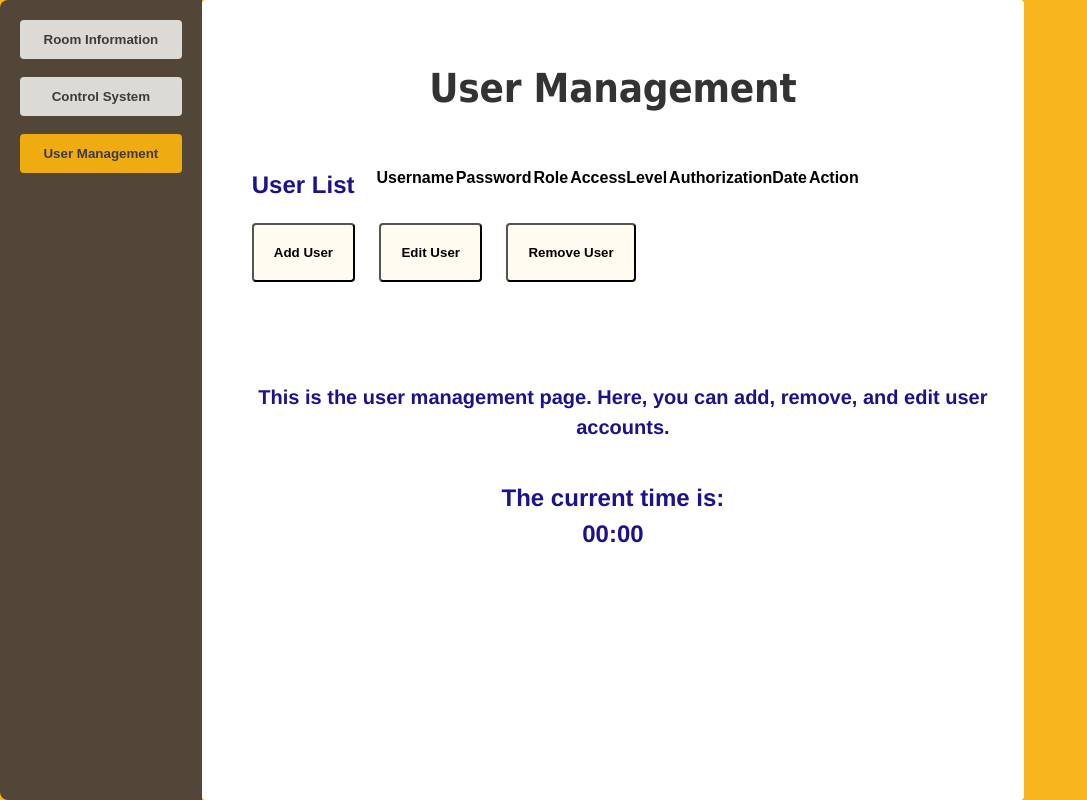
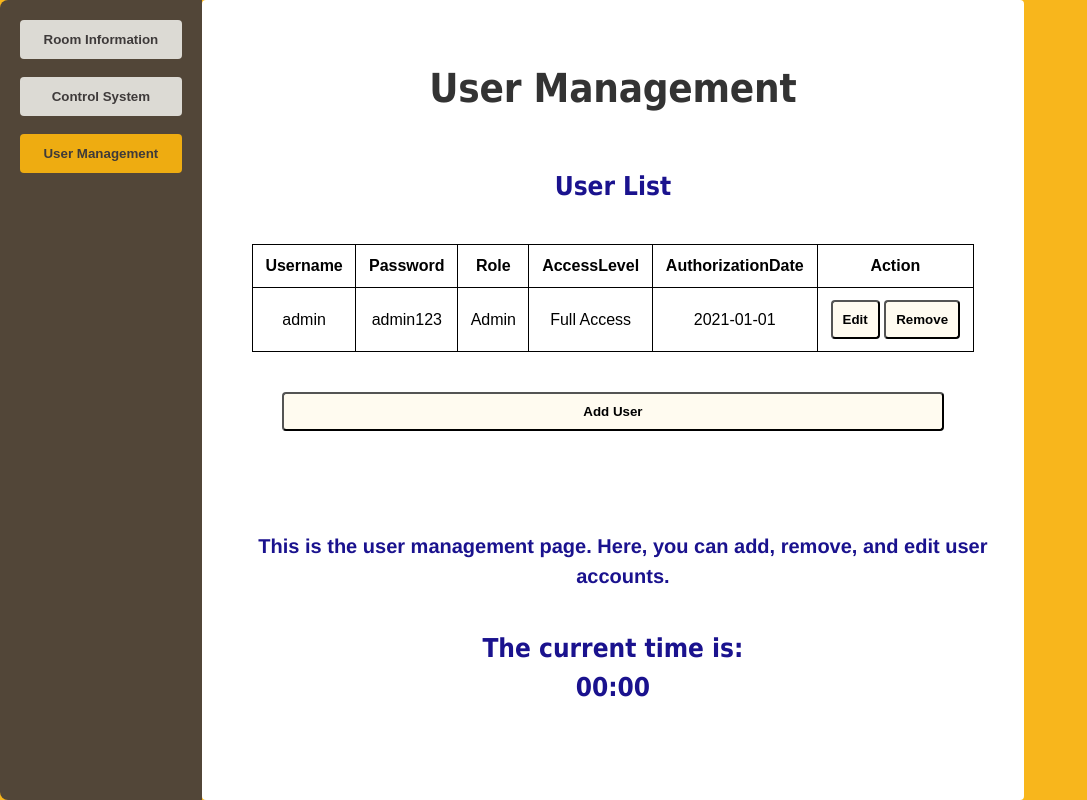
Before and after one commit to BUPTxiaoxu/mini-term, a Django app: template miniterm/templates/frontend/User-management/user-management.html in a window 1280 px wide. Shown: the whole page, without its empty margins (0-1087 px from the left). Run offline with Django 5.2, Linux system fonts and the light colour scheme; the template is opened without the code that fills it, so the values that code supplies are empty.

Commit message:
front-end

```diff
--- a/miniterm/templates/frontend/User-management/user-management-style.css
+++ b/miniterm/templates/frontend/User-management/user-management-style.css
@@ -63,8 +63,12 @@ body{
 }
 
 .info-container {
-    position: relative;
-    z-index: 1;
+    /* position: relative; */
+    /* z-index: 1; */
+    /* display: flex;
+    flex-direction: column;
+    justify-content: center;
+    align-items: center; */
     background: #fff;
     padding: 30px;
     border-radius: 4px;
@@ -90,13 +94,22 @@ p {
 
     unicode-bidi: isolate;
 }
-.info-container table {
-    list-style: none;
-    display: flex;
+table {
+    border-collapse: collapse;
+    width: 100%;
+    margin-top: 20px;
+}
+
+th, td {
     text-align: center;
-    margin-left: -20px;
-    margin-right: 20px;
-    padding-inline-start: 40px;
+    padding: 12px;
+    border: 1px solid black;
+}
+
+.info-container h2{
+    font-weight: 600;
+    font-size: 26px;
+    font-family: Tahoma;
 }
 
 .info-container button  {
@@ -105,17 +118,33 @@ p {
     flex: 1;
     background: #fffbf0;
     border-radius: 4px;
-    margin-left: 20px;
-    padding: 20px;
+    cursor: pointer;
+    padding: 10px;
     font-weight: bold;
     text-align: center;
 }
+button:hover{
+    background-color:#eae0cabe;
+    color: black;
+}
+/* button:active, */
 
+.button-container{
+    display: flex;
+    justify-content: center;
+    margin-top: 10px;
+}
+.button-container button{
+    margin-top: 10px;
+    margin-right: 50px;
+    margin-left: 50px;
+}
 .user-list-container{
     width: 100%;
     background-color: #ffffffd2;
     padding: 20px;
     display: flex;
+    flex-direction: column;
     border-radius: 0 8px 8px 0;
     text-align: center;
 }
--- a/miniterm/templates/frontend/User-management/user-management.html
+++ b/miniterm/templates/frontend/User-management/user-management.html
@@ -17,7 +17,9 @@
             <h1 class="title">User Management</h1><br>
 
             <div class="user-list-container">
+
                 <h2 style="text-align: center;">User List</h2><br>
+                <div class="table-container">
                     <table id="user-list">
                         <thead>
                             <tr>
@@ -28,21 +30,30 @@
                                 <th>AuthorizationDate</th>
                                 <th>Action</th>
                             </tr>
+                            <tr>
+                                <td>admin</td>
+                                <td>admin123</td>
+                                <td>Admin</td>
+                                <td>Full Access</td>
+                                <td>2021-01-01</td>
+                                <td><button class="edit-user-btn">Edit</button> <button class="remove-user-btn">Remove</button></td>
+                            </tr>
                         </thead>
                         <tbody>
                         </tbody>
                     </table>
                 </div>
+            </div>
             <div class="button-container">
                 <button id="add-user-btn" class="add-user-container">
                     <span>Add User</span>
                 </button>
-                <button id="edit-user-btn" class="edit-user-container">
+                <!-- <button id="edit-user-btn" class="edit-user-container">
                     <span>Edit User</span>
                 </button>
                 <button id="remove-user-btn" class="remove-user-container">
                     <span>Remove User</span>
-                </button>
+                </button> -->
             </div>
 
             <div class="desc">This is the user management page. Here, you can add, remove, and edit user accounts.</div><br>
```
Lines whose indentation alone changed are shown as unchanged.
